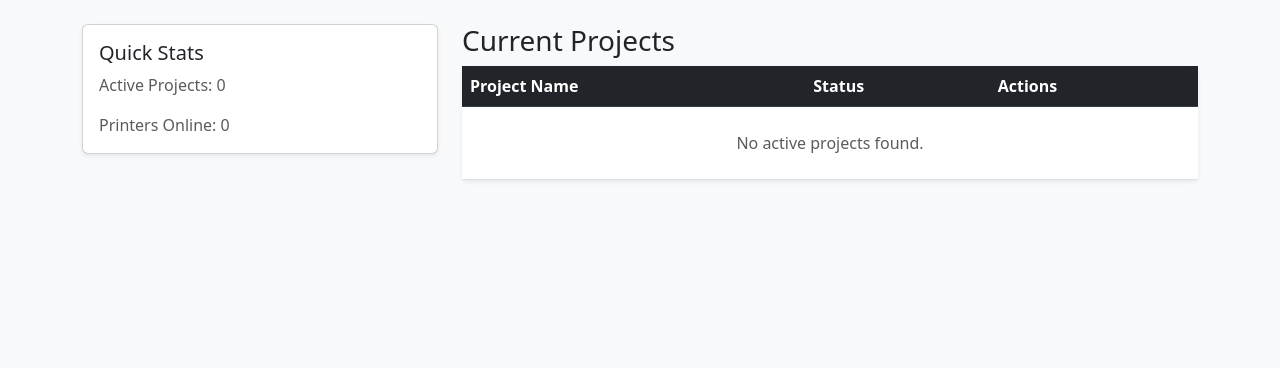
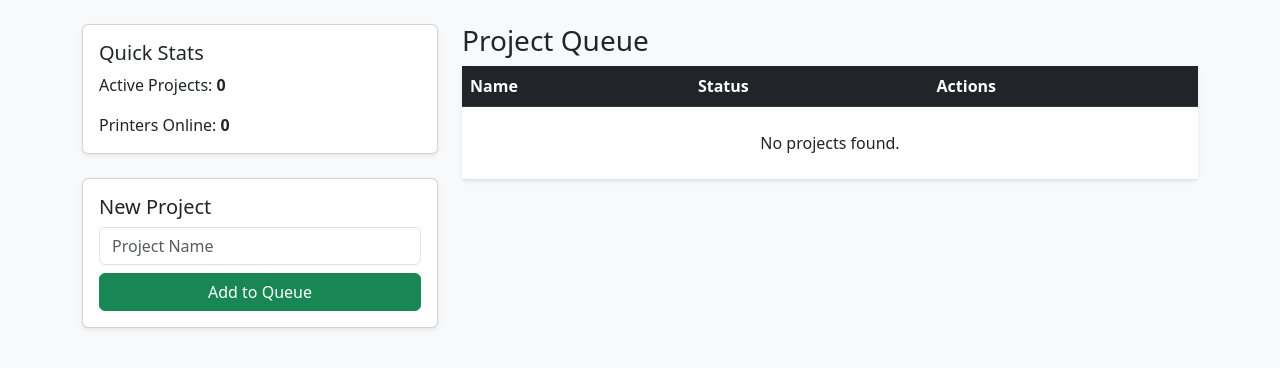
Before and after one commit to tiahnakay/Project-3, a Flask app: page / in a window 1280 px wide. Shown: the part 50-418 px from the top of the page. Run offline with Flask 3, Linux system fonts and the light colour scheme.

Commit message:
Part 2: Dashboard UX

```diff
--- a/Templates/index.html
+++ b/Templates/index.html
@@ -19,25 +19,49 @@
                 <div class="card shadow-sm mb-4">
                     <div class="card-body">
                         <h5 class="card-title">Quick Stats</h5>
-                        <p class="card-text text-muted">Active Projects: 0</p>
-                        <p class="card-text text-muted">Printers Online: 0</p>
+                        <p class="card-text">Active Projects: <strong>{{ p_count }}</strong></p>
+                        <p class="card-text">Printers Online: <strong>{{ pr_count }}</strong></p>
+                    </div>
+                </div>
+
+                <div class="card shadow-sm">
+                    <div class="card-body">
+                        <h5 class="card-title">New Project</h5>
+                        <form action="/project/add" method="POST">
+                            <input type="text" name="project_name" class="form-control mb-2" placeholder="Project Name" required>
+                            <button type="submit" class="btn btn-success w-100">Add to Queue</button>
+                        </form>
                     </div>
                 </div>
             </div>
+
             <div class="col-md-8">
-                <h3>Current Projects</h3>
+                <h3>Project Queue</h3>
                 <table class="table table-hover bg-white shadow-sm rounded">
                     <thead class="table-dark">
                         <tr>
-                            <th>Project Name</th>
+                            <th>Name</th>
                             <th>Status</th>
                             <th>Actions</th>
                         </tr>
                     </thead>
                     <tbody>
+                        {% for project in projects %}
                         <tr>
-                            <td colspan="3" class="text-center text-muted py-4">No active projects found.</td>
+                            <td>{{ project.project_name }}</td>
+                            <td><span class="badge bg-primary">{{ project.status }}</span></td>
+                            <td>
+                                <form action="{{ url_for('start_print', id=project.project_id) }}" method="POST" style="display:inline;">
+                                    <button class="btn btn-sm btn-warning">Start Print</button>
+                                </form>
+                                <form action="{{ url_for('delete_project', id=project.project_id) }}" method="POST" style="display:inline;">
+                                    <button class="btn btn-sm btn-outline-danger" onclick="return confirm('Delete?')">Delete</button>
+                                </form>
+                            </td>
                         </tr>
+                        {% else %}
+                        <tr><td colspan="3" class="text-center py-4">No projects found.</td></tr>
+                        {% endfor %}
                     </tbody>
                 </table>
             </div>
--- a/app.py
+++ b/app.py
@@ -1,22 +1,69 @@
-from flask import Flask, render_template
+from flask import Flask, render_template, request, redirect, url_for, flash
 from extensions import db
+from sqlalchemy import func
 import os
 
 def create_app():
     app = Flask(__name__)
+    app.secret_key = 'shocker_studios_secret' # Required for flashing messages
+
     basedir = os.path.abspath(os.path.dirname(__file__))
     app.config['SQLALCHEMY_DATABASE_URI'] = 'sqlite:///' + os.path.join(basedir, 'inventory.db')
     app.config['SQLALCHEMY_TRACK_MODIFICATIONS'] = False
+
     db.init_app(app)
 
     with app.app_context():
-        from models import Printer, Project, PrinterModel, Material, MaterialSpec, PrintJob
+        from models import Project, Printer, PrintJob
         db.create_all()
+
     @app.route('/')
     def home():
-        return render_template('index.html')
+        # Requirement: Summary Dashboard (Aggregate Functions)
+        p_count = db.session.query(func.count(Project.project_id)).scalar()
+        pr_count = db.session.query(func.count(Printer.printer_id)).scalar()
+
+        # Requirement: Relationship Management (Read)
+        projects = Project.query.all()
+        return render_template('index.html', projects=projects, p_count=p_count, pr_count=pr_count)
+
+    @app.route('/project/add', methods=['POST'])
+    def add_project():
+        name = request.form.get('project_name')
+        # Requirement: Data Validation
+        if not name or len(name.strip()) == 0:
+            flash("Project name cannot be empty!")
+            return redirect(url_for('home'))
+
+        new_project = Project(project_name=name)
+        db.session.add(new_project)
+        db.session.commit()
+        return redirect(url_for('home'))
+
+    @app.route('/project/delete/<int:id>', methods=['POST'])
+    def delete_project(id):
+        project = Project.query.get_or_404(id)
+        db.session.delete(project)
+        db.session.commit()
+        return redirect(url_for('home'))
+
+    @app.route('/project/start/<int:id>', methods=['POST'])
+    def start_print(id):
+        project = Project.query.get_or_404(id)
+        # Requirement: Transaction Logic (Multi-step update)
+        try:
+            project.status = "Printing..."
+            # Placeholder: In a full app, you'd select a printer ID here
+            new_job = PrintJob(project_id=id)
+            db.session.add(new_job)
+            db.session.commit()
+        except:
+            db.session.rollback()
+            flash("Error processing print transaction.")
+        return redirect(url_for('home'))
 
     return app
+
 if __name__ == '__main__':
     app = create_app()
     app.run(debug=True)
```
Also changed, not shown: inventory.db.
